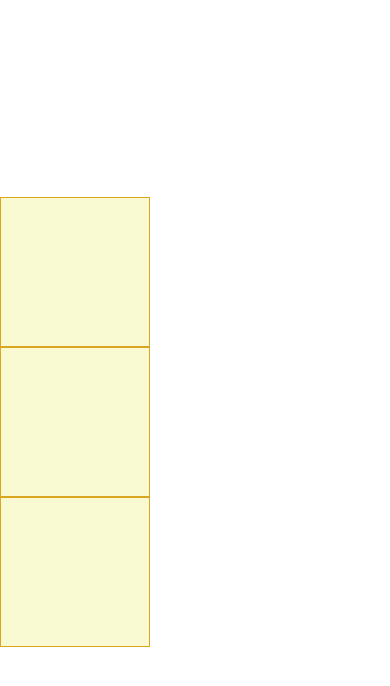
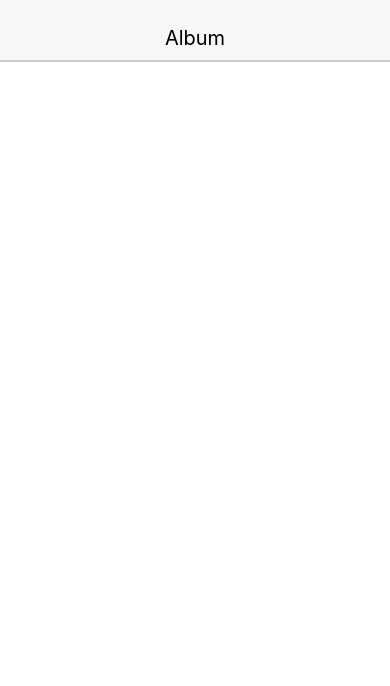
Before and after one commit to Saad-Bashar/Album, a React Native app: screen / in a window 390 px wide. Shown: the top 686 px of the page. Built offline with nearby package versions, Linux system fonts and the light colour scheme.

Commit message:
header component finished

```diff
--- a/App.js
+++ b/App.js
@@ -1,14 +1,11 @@
 import React from 'react';
-import { StyleSheet, Text, View } from 'react-native';
+import { StyleSheet } from 'react-native';
+import Header from './src/components/Header';
 
 export default class App extends React.Component {
   render() {
     return (
-      <View style={styles.container}>
-        <View style={styles.item} />
-        <View style={styles.item} />
-        <View style={styles.item} />
-      </View>
+      <Header text={'Album'} />
     );
   }
 }
@@ -18,8 +15,8 @@ const styles = StyleSheet.create({
     flex: 1,
     flexDirection: 'column',
     backgroundColor: '#fff',
-    alignItems: 'flex-start',
-    justifyContent: 'center',
+    alignItems: 'flex-end',
+    justifyContent: 'flex-start',
   },
   item: {
     backgroundColor: 'lightgoldenrodyellow',
--- /dev/null
+++ b/src/components/Header.js
@@ -0,0 +1,34 @@
+import React from 'react';
+import { Text, StyleSheet, View } from 'react-native';
+
+const styles = StyleSheet.create({
+  textStyle: {
+    fontSize: 20
+  },
+  headerContainer: {
+    backgroundColor: '#F8F8F8',
+    alignItems: 'center',
+    justifyContent: 'center',
+    paddingTop: 15,
+    height: 60,
+    shadowColor: '#000',
+    shadowOffset: { width: 0, height: 2 },
+    shadowOpacity: 0.2,
+    elevation: 2,
+    position: 'relative'
+  }
+
+});
+
+const Header = (props) => {
+  const { textStyle, headerContainer } = styles;
+  const { text } = props;
+  return (
+    <View style={headerContainer}>
+      <Text style={textStyle}>{ text }</Text>
+    </View>
+  );
+};
+
+
+export default Header;
```
